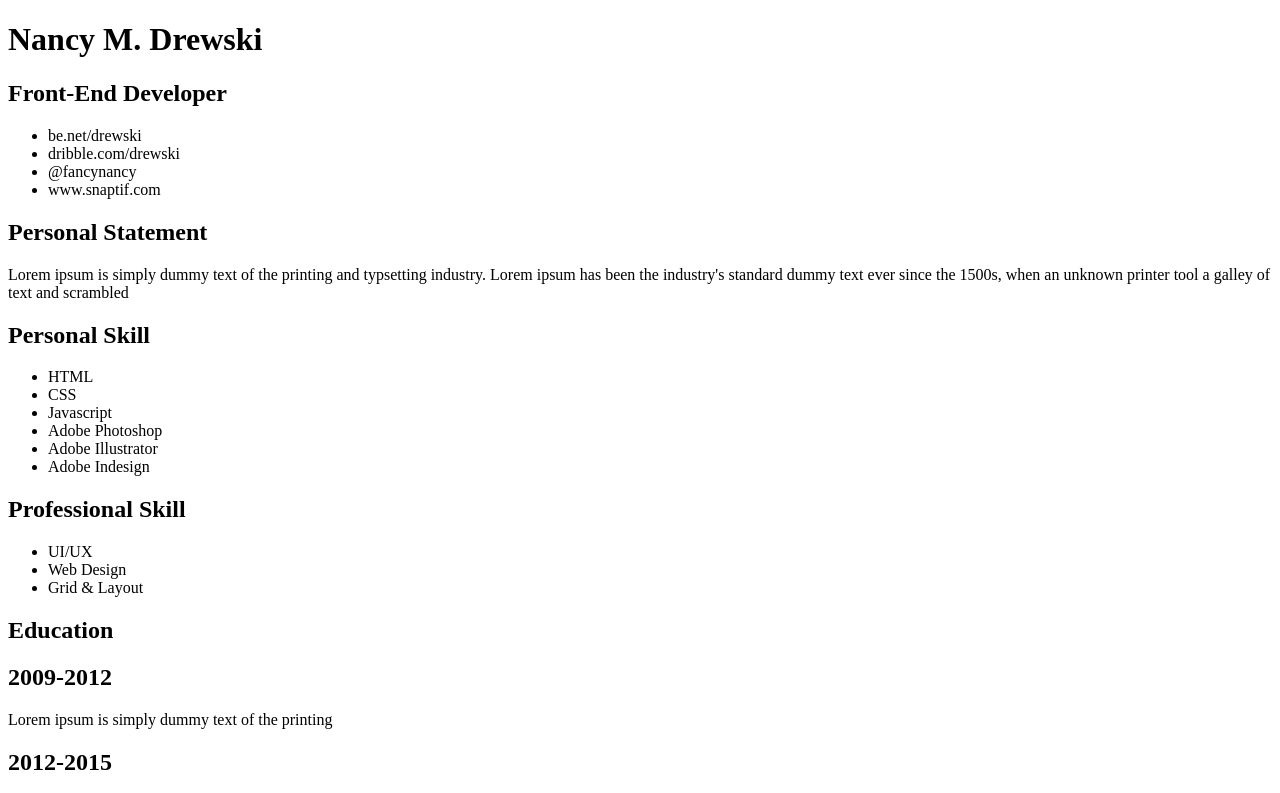
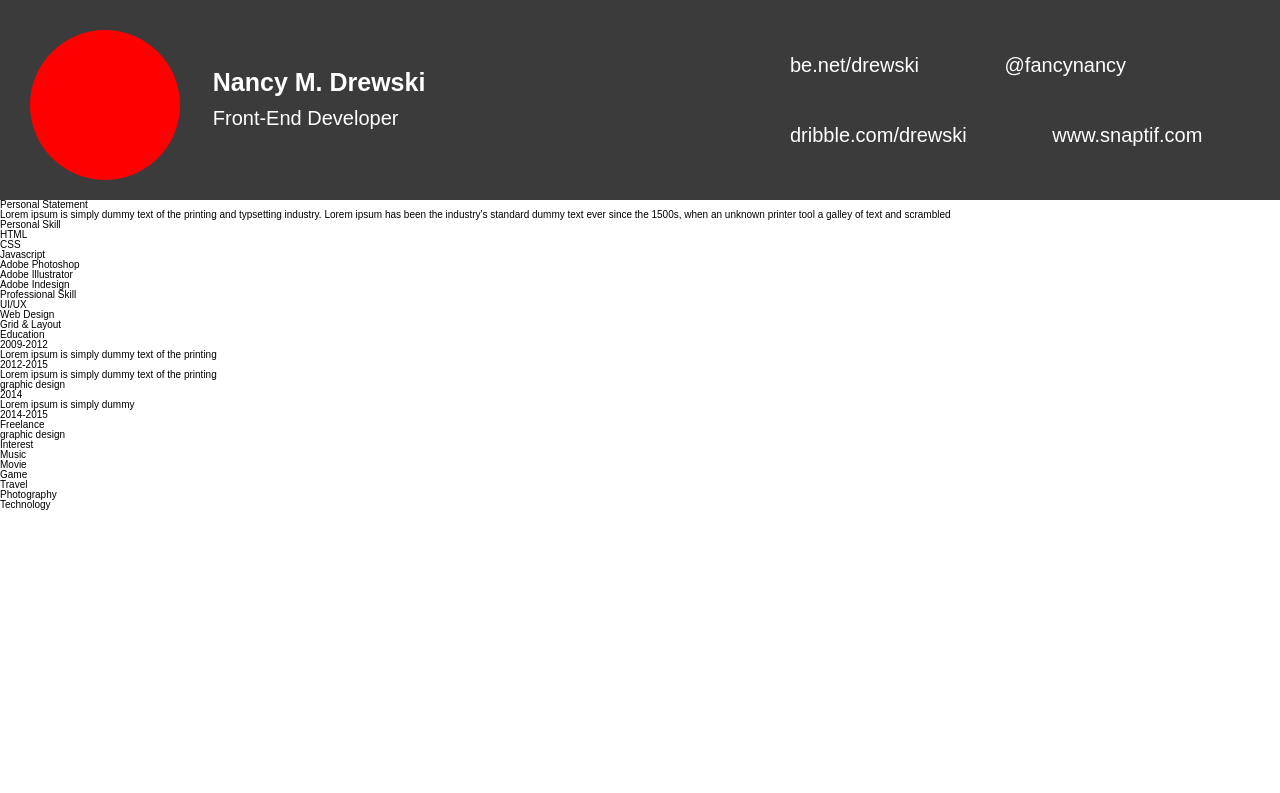
Before and after one commit to VanessaO/resume-page, a plain HTML site: page index.html in a window 1280 px wide. Shown: the top 793 px of the page. Drawn offline with Linux system fonts and the light colour scheme.

Commit message:
Add header with styleings

```diff
--- /dev/null
+++ b/css/styles.css
@@ -0,0 +1,125 @@
+/* http://meyerweb.com/eric/tools/css/reset/
+   v2.0 | 20110126
+   License: none (public domain)
+*/
+
+html, body, div, span, applet, object, iframe,
+h1, h2, h3, h4, h5, h6, p, blockquote, pre,
+a, abbr, acronym, address, big, cite, code,
+del, dfn, em, img, ins, kbd, q, s, samp,
+small, strike, strong, sub, sup, tt, var,
+b, u, i, center,
+dl, dt, dd, ol, ul, li,
+fieldset, form, label, legend,
+table, caption, tbody, tfoot, thead, tr, th, td,
+article, aside, canvas, details, embed,
+figure, figcaption, footer, header, hgroup,
+menu, nav, output, ruby, section, summary,
+time, mark, audio, video {
+	margin: 0;
+	padding: 0;
+	border: 0;
+	font-size: 100%;
+	font: inherit;
+	vertical-align: baseline;
+}
+/* HTML5 display-role reset for older browsers */
+article, aside, details, figcaption, figure,
+footer, header, hgroup, menu, nav, section {
+	display: block;
+}
+body {
+	line-height: 1;
+}
+ol, ul {
+	list-style: none;
+}
+blockquote, q {
+	quotes: none;
+}
+blockquote:before, blockquote:after,
+q:before, q:after {
+	content: '';
+	content: none;
+}
+table {
+	border-collapse: collapse;
+	border-spacing: 0;
+}
+/* End CSS Reset */
+
+/* Begin CSS Stylings */
+
+* {
+  -webkit-box-sizing: border-box;
+     -moz-box-sizing: border-box;
+          box-sizing: border-box;
+}
+
+body {
+	font-size: 62.5%;
+	font-family: 'Arial', sans-serif;
+}
+
+header {
+	height: 20em;
+	background-color: #3b3b3b;
+	color: #fff;
+}
+
+/*header div {
+	border: 1px solid #fff;
+}*/
+
+.content {
+	padding: 3em;
+}
+
+.headshot {
+	width: 150px;
+	height: 150px;
+	background: red;
+	-moz-border-radius: 75px;
+	-webkit-border-radius: 75px;
+	border-radius: 75px;
+	display: inline-block;
+	position: relative;
+
+
+}
+
+.heading {
+	width: 22em;
+	display: inline-block;
+	vertical-align: top;
+	position: relative;
+	top: 4em;
+	left: 3em;
+
+}
+
+.heading h1 {
+	font-size: 2.5em;
+	font-weight: bolder;
+	margin-bottom: 0.50em;
+}
+
+.heading h2, .social-links {
+	font-size: 2em;
+}
+
+.social-links {
+	width: 25em;
+	display: inline-block;
+	vertical-align: top;
+	position: relative;
+	margin: 0 auto;
+	float: right;
+}
+
+.be-net, .dribble, .twitter, .website {
+	display: inline-block;
+	padding: 1.25em 2em;
+
+
+}
--- a/index.html
+++ b/index.html
@@ -3,18 +3,26 @@
 <head>
 	<meta charset="UTF-8">
 	<title>RESUME</title>
+	<link rel="stylesheet" type="text/css" href="css/styles.css">
 </head>
 <body>
-	<header class="container">
-		<div class="social-links">
-			<H1>Nancy M. Drewski</H1>
-			<h2>Front-End Developer</h2>
-			<ul>
-				<li>be.net/drewski</li>
-				<li>dribble.com/drewski</li>
-				<li>@fancynancy</li>
-				<li>www.snaptif.com</li>
-			</ul>
+	<header class="header">
+		<div class="content">
+			<div class="headshot"></div>
+			<div class="heading">
+				<h1>Nancy M. Drewski</h1>
+				<h2>Front-End Developer</h2>
+			</div>
+			<div class="social-links">
+				<ul>
+					<li class="be-net">be.net/drewski</li>
+					<li class="twitter">@fancynancy</li>
+				</ul>
+				<ul>
+					<li class="dribble">dribble.com/drewski</li>
+					<li class="website">www.snaptif.com</li>
+				</ul>
+			</div>
 		</div>
 	</header>
 
@@ -48,12 +56,26 @@
 			<p>Lorem ipsum is simply dummy text of the printing</p>
 			<h2>2012-2015</h2>
 			<p>Lorem ipsum is simply dummy text of the printing</p>
+			<p>graphic design</p>
 		</div>
 		<div class="work-experience">
 			<h2>2014</h2>
 			<p>Lorem ipsum is simply dummy</p>
 			<h2>2014-2015</h2>
+			<p>Freelance</p>
+			<p>graphic design</p>
 		</div>
 	</section>
+	<footer class="container">
+		<h1>Interest</h1>
+		<ul>
+			<li>Music</li>
+			<li>Movie</li>
+			<li>Game</li>
+			<li>Travel</li>
+			<li>Photography</li>
+			<li>Technology</li>
+		</ul>
+	</footer>
 </body>
 </html>
```
